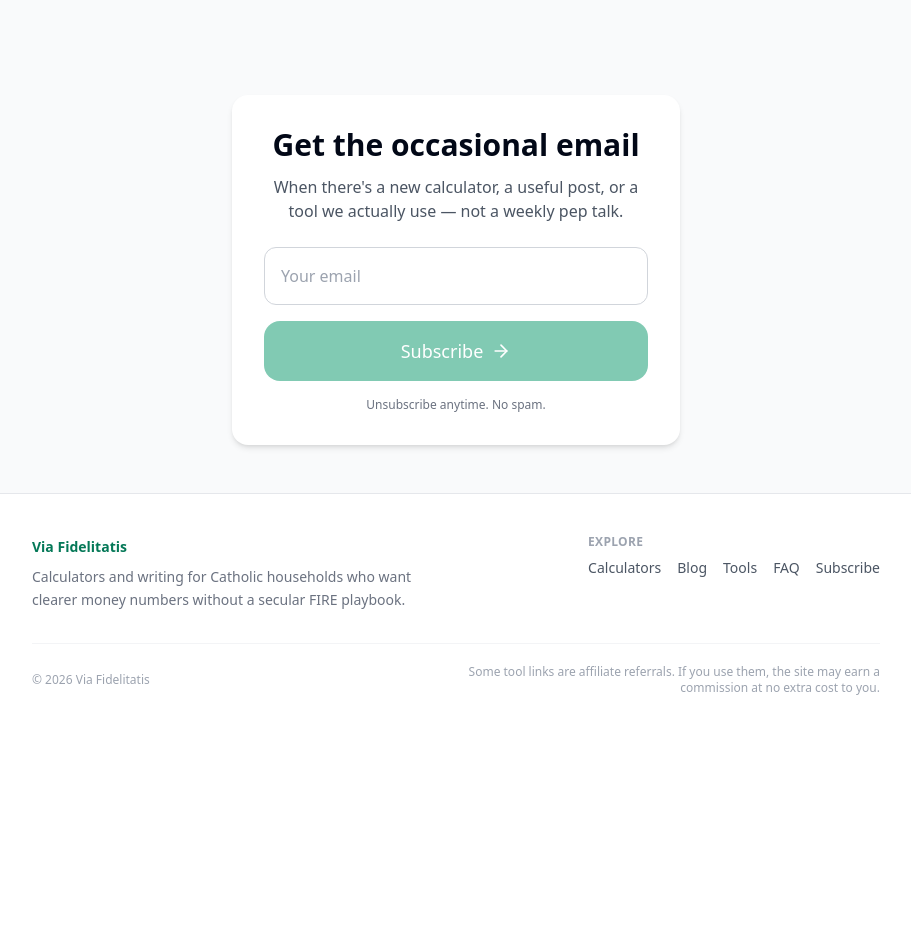
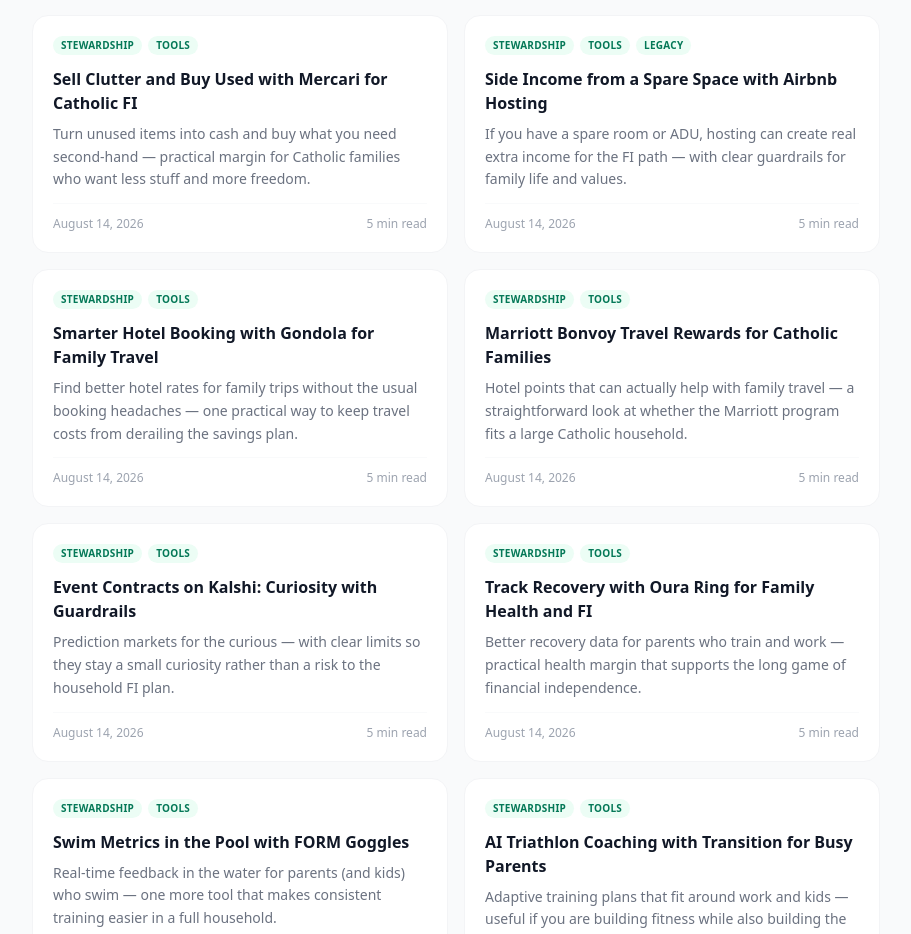
Before and after one commit to daughterpop/super-fi-calc, a React (Vite) app: page /blog in a window 1280 px wide. Shown: the part 1440-2374 px from the top of the page, without its empty margins (184-1095 px from the left). Before the commit the page ends 2176 px from the top, so only its background shows below. Built offline with nearby package versions, Linux system fonts and the light colour scheme.

Commit message:
Small batch: restore first 15 posts + exports

```diff
--- a/src/data/posts.js
+++ b/src/data/posts.js
@@ -47,6 +47,106 @@
     readTime: '5 min read',
     link: '/blog/stretch-the-grocery-budget-with-thrive-market-for-catholic-fi',
     tags: ['Stewardship', 'Tools', 'Parenting'],
+    featured: true
+  },
+  {
+    title: 'Cut the Phone Bill with Mint Mobile for Catholic FI',
+    date: 'August 14, 2026',
+    dateSort: '2026-08-14',
+    excerpt: 'Lower the monthly phone bill without losing coverage — one of the easiest ways to free cash for the FI plan in a large household.',
+    readTime: '5 min read',
+    link: '/blog/cut-the-phone-bill-with-mint-mobile-for-catholic-fi',
+    tags: ['Stewardship', 'Tools'],
+    featured: true
+  },
+  {
+    title: 'Sell Clutter and Buy Used with Mercari for Catholic FI',
+    date: 'August 14, 2026',
+    dateSort: '2026-08-14',
+    excerpt: 'Turn unused items into cash and buy what you need second-hand — practical margin for Catholic families who want less stuff and more freedom.',
+    readTime: '5 min read',
+    link: '/blog/sell-clutter-and-buy-used-with-mercari-for-catholic-fi',
+    tags: ['Stewardship', 'Tools'],
+    featured: true
+  },
+  {
+    title: 'Side Income from a Spare Space with Airbnb Hosting',
+    date: 'August 14, 2026',
+    dateSort: '2026-08-14',
+    excerpt: 'If you have a spare room or ADU, hosting can create real extra income for the FI path — with clear guardrails for family life and values.',
+    readTime: '5 min read',
+    link: '/blog/side-income-from-a-spare-space-with-airbnb-hosting',
+    tags: ['Stewardship', 'Tools', 'Legacy'],
+    featured: true
+  },
+  {
+    title: 'Smarter Hotel Booking with Gondola for Family Travel',
+    date: 'August 14, 2026',
+    dateSort: '2026-08-14',
+    excerpt: 'Find better hotel rates for family trips without the usual booking headaches — one practical way to keep travel costs from derailing the savings plan.',
+    readTime: '5 min read',
+    link: '/blog/smarter-hotel-booking-with-gondola-for-family-travel',
+    tags: ['Stewardship', 'Tools'],
+    featured: true
+  },
+  {
+    title: 'Marriott Bonvoy Travel Rewards for Catholic Families',
+    date: 'August 14, 2026',
+    dateSort: '2026-08-14',
+    excerpt: 'Hotel points that can actually help with family travel — a straightforward look at whether the Marriott program fits a large Catholic household.',
+    readTime: '5 min read',
+    link: '/blog/marriott-bonvoy-travel-rewards-for-catholic-families',
+    tags: ['Stewardship', 'Tools'],
+    featured: true
+  },
+  {
+    title: 'Event Contracts on Kalshi: Curiosity with Guardrails',
+    date: 'August 14, 2026',
+    dateSort: '2026-08-14',
+    excerpt: 'Prediction markets for the curious — with clear limits so they stay a small curiosity rather than a risk to the household FI plan.',
+    readTime: '5 min read',
+    link: '/blog/event-contracts-on-kalshi-curiosity-with-guardrails',
+    tags: ['Stewardship', 'Tools'],
+    featured: true
+  },
+  {
+    title: 'Track Recovery with Oura Ring for Family Health and FI',
+    date: 'August 14, 2026',
+    dateSort: '2026-08-14',
+    excerpt: 'Better recovery data for parents who train and work — practical health margin that supports the long game of financial independence.',
+    readTime: '5 min read',
+    link: '/blog/track-recovery-with-oura-ring-for-family-health-and-fi',
+    tags: ['Stewardship', 'Tools'],
+    featured: true
+  },
+  {
+    title: 'Swim Metrics in the Pool with FORM Goggles',
+    date: 'August 14, 2026',
+    dateSort: '2026-08-14',
+    excerpt: 'Real-time feedback in the water for parents (and kids) who swim — one more tool that makes consistent training easier in a full household.',
+    readTime: '5 min read',
+    link: '/blog/swim-metrics-in-the-pool-with-form-goggles',
+    tags: ['Stewardship', 'Tools'],
+    featured: true
+  },
+  {
+    title: 'AI Triathlon Coaching with Transition for Busy Parents',
+    date: 'August 14, 2026',
+    dateSort: '2026-08-14',
+    excerpt: 'Adaptive training plans that fit around work and kids — useful if you are building fitness while also building the FI plan.',
+    readTime: '5 min read',
+    link: '/blog/ai-triathlon-coaching-with-transition-for-busy-parents',
+    tags: ['Stewardship', 'Tools'],
+    featured: true
+  },
+  {
+    title: 'Private Mail and VPN with Proton for Catholic Families',
+    date: 'August 14, 2026',
+    dateSort: '2026-08-14',
+    excerpt: 'Email, VPN, and private storage from a privacy-focused company — practical digital stewardship for households that want less surveillance.',
+    readTime: '5 min read',
+    link: '/blog/private-mail-and-vpn-with-proton-for-catholic-families',
+    tags: ['Stewardship', 'Privacy', 'Tools'],
     featured: true
   }
 ];
```
